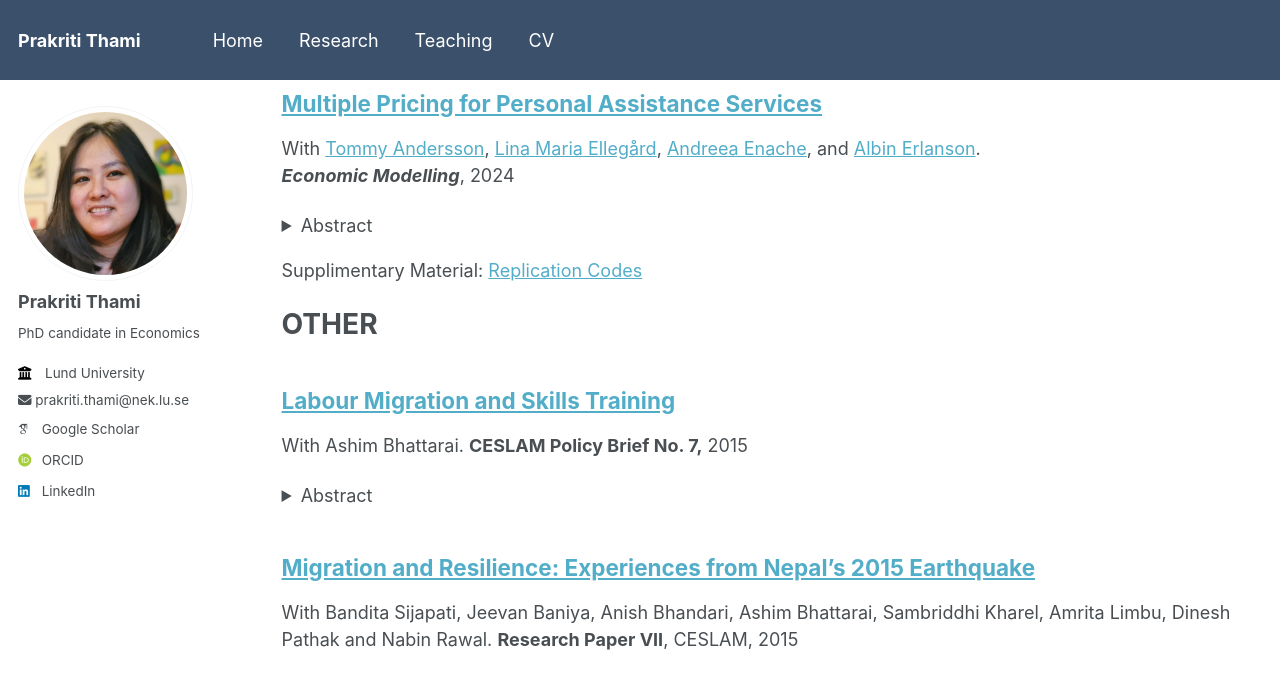
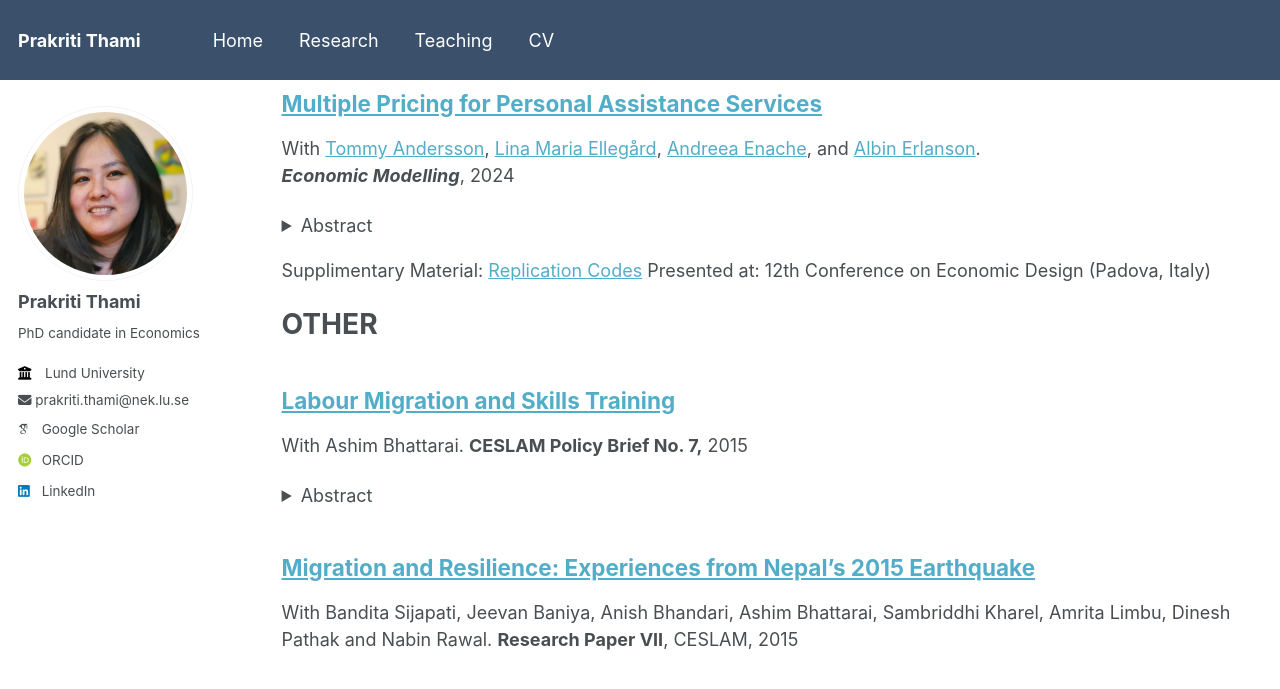
Before and after one commit to prakritithami/prakritithami.github.io, a Jekyll site: the page built from _research/papers.md, in a window 1280 px wide and 900 px high, scrolled down 543 px. Shown: the top 689 px of the window. Built offline with Jekyll 4.4.1, drawn with Linux system fonts in a browser that asks for light colours; some web fonts are replaced.

Commit message:
Update papers.md

```diff
--- a/_research/papers.md
+++ b/_research/papers.md
@@ -14,6 +14,7 @@ author_profile: true
   <summary>Abstract</summary>
   <p> This paper examines the effects of truth-telling on expected aggregate consumer welfare within a priority pricing (PP) mechanism. Traditional models typically assume that individuals will invariably misrepresent private information if it maximizes their payoff; however, a substantial body of evidence suggests otherwise. Considering this, the expected aggregate consumer welfare of PP is compared to that of uniform pricing schemes, using a model that accounts for truth-telling preferences. The findings indicate that a threshold proportion of non-truthful, low-need agents must be surpassed for PP to enhance welfare. This theoretical insight implies that implementing PP can be advantageous in populations with a low propensity for truth-telling but may reduce welfare in populations with a high propensity for truth-telling. This theory is tested through a pre-registered, online, survey-based experiment. Although the anticipated differential impact between high and low truth-telling groups was not observed, the results provide valuable insights for policy considerations.</p>
 </details>
+
 
 ## Blood Supply Allocation: Trade-off Between Equity and Efficiency
 (_Draft coming soon_)
@@ -33,6 +34,7 @@ _**Economic Modelling**_, 2024
 </details>
 
 Supplimentary Material: [Replication Codes](https://data.mendeley.com/datasets/rx35j3j8nr/2)
+Presented at: 12th Conference on Economic Design (Padova, Italy)
 
 # OTHER
 ## [Labour Migration and Skills Training](https://www.ceslam.org/uploads/backup/CESLAM%20Policy%20Brief%20VII_Labour%20Migration%20and%20Skills%20Training.pdf)
```
